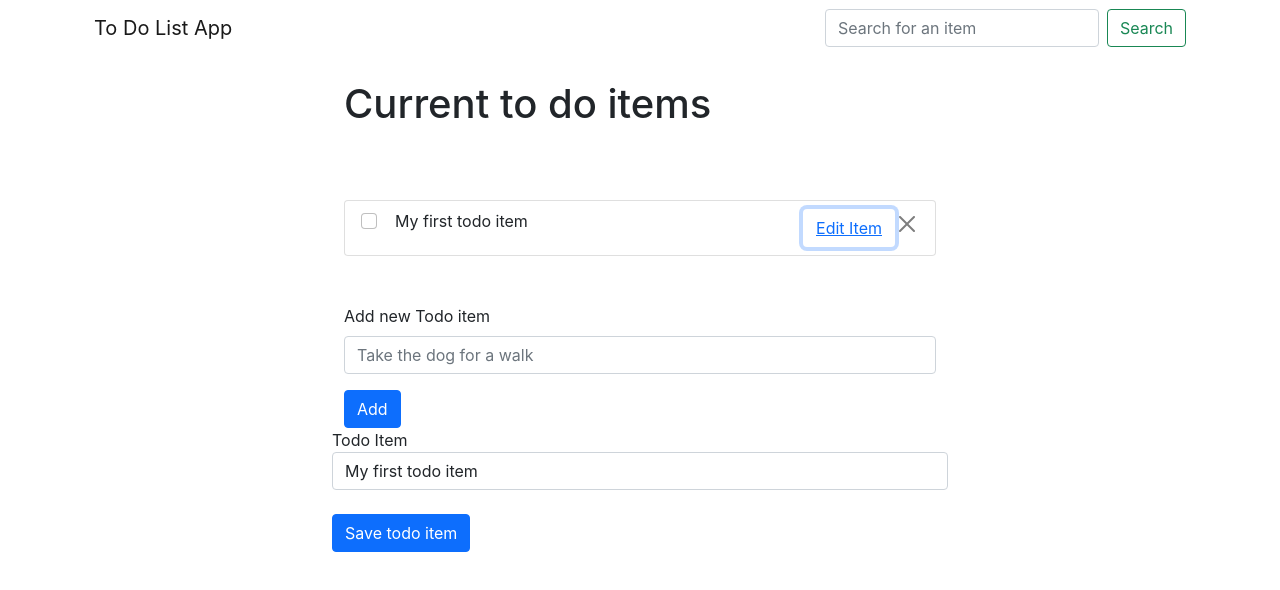
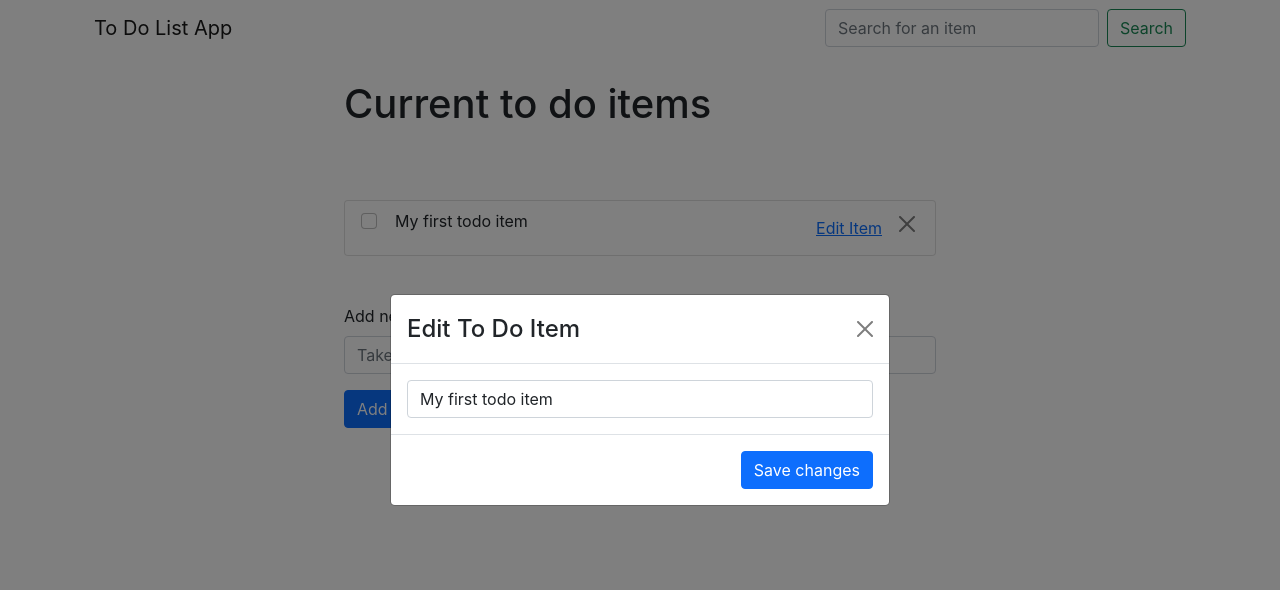
Before and after one commit to MaysenTG/React-todo_app, a React (Create React App) app: page / in a window 1280 px wide. Both pictures are taken after a click on the button "Edit Item". Shown: the top 590 px of the page. Built offline with nearby package versions, Linux system fonts and the light colour scheme.

Commit message:
implement modal to edit to do item

```diff
--- a/package.json
+++ b/package.json
@@ -8,8 +8,10 @@
     "@testing-library/jest-dom": "^5.11.4",
     "@testing-library/react": "^11.1.0",
     "@testing-library/user-event": "^12.1.10",
+    "bootstrap": "^5.1.1",
     "json-server": "^0.17.0",
     "react": "^17.0.2",
+    "react-bootstrap": "^2.0.0-rc.0",
     "react-dom": "^17.0.2",
     "react-router-dom": "^5.3.0",
     "react-scripts": "4.0.3",
--- a/src/Components/pages/EditItem.js
+++ b/src/Components/pages/EditItem.js
@@ -1,4 +1,5 @@
 import React, { Component } from 'react'
+import { Modal, Button } from 'react-bootstrap'
 
 class EditItem extends Component {
     constructor(props) {
@@ -7,19 +8,33 @@ class EditItem extends Component {
             visibility: this.props.visibility,
             editItem: this.props.itemToEdit,
             todoList: this.props.allTodos,
-            newInputValue: ''
+            newInputValue: '',
+            showModal: true
         }
     }
 
     makeChanges() {
-        const itemToEdit = this.state.editItem
-        const listWithoutItem = this.state.todoList.filter(item => item !== itemToEdit)
+        const newTitle = this.state.newInputValue
+        this.setState({ showModal: false })
 
-        itemToEdit.title = this.state.newInputValue
+        if(newTitle === '') {
+            alert("Please enter a valid item!")
+        }
+        else {
+            const itemToEdit = this.state.editItem
+            const listWithoutItem = this.state.todoList.filter(item => item !== itemToEdit)
 
-        listWithoutItem.push(itemToEdit)
+            itemToEdit.title = newTitle
 
-        localStorage.setItem("todo-list", JSON.stringify(listWithoutItem))
+            listWithoutItem.push(itemToEdit)
+
+            localStorage.setItem("todo-list", JSON.stringify(listWithoutItem))
+            this.setState({ todoList: listWithoutItem })
+
+            window.location.reload(false)
+        }
+
+
     }
 
     handleChange(e) {
@@ -29,16 +44,17 @@ class EditItem extends Component {
 
     render() {
         return (
-            <div>
-                <form onSubmit={() => { this.makeChanges() }}>
-                    <div className="form-group">
-                        <label htmlFor="editTodoItem">Todo Item</label>
-                        <input type="text" className="form-control" id="editTodoItem" defaultValue={this.state.editItem.title} onChange={this.handleChange.bind(this)}/>
-                    </div>
-                    <br/>
-                    <button type="submit" className="btn btn-primary">Save todo item</button>
-                </form>
-            </div>
+            <Modal aria-labelledby="contained-modal-title-vcenter" centered show={this.state.showModal} onHide={() => {this.setState({ showModal: false })}}>
+                <Modal.Header closeButton>
+                    <Modal.Title>Edit To Do Item</Modal.Title>
+                </Modal.Header>
+                <Modal.Body>
+                    <input type="text" className="form-control" id="editTodoItem" defaultValue={this.state.editItem.title} onChange={this.handleChange.bind(this)}/>
+                </Modal.Body>
+                <Modal.Footer>
+                    <button type="submit" className="btn btn-primary" onClick={() => { this.makeChanges() }}>Save changes</button>
+                </Modal.Footer>
+            </Modal>
         )
     }
 }
--- a/src/Components/pages/Todo.js
+++ b/src/Components/pages/Todo.js
@@ -10,7 +10,8 @@ class Todo extends Component {
             progress: 0,
             showProgress: false,
             ShowEdit: false,
-            itemToEdit: null
+            itemToEdit: null,
+            showModal: "false"
         }
     }
 
@@ -95,6 +96,7 @@ class Todo extends Component {
     handleShowEdit = (todoList) => {
         this.setState({ ShowEdit: true })
         this.setState({ itemToEdit: todoList })
+        this.setState({ showModal: "true" })
     }
 
     componentDidMount() {
@@ -108,6 +110,8 @@ class Todo extends Component {
     render() {
         return (
             <div className="container-fluid w-50">
+
+                {this.state.ShowEdit && <EditItem visibility={this.state.ShowEdit} itemToEdit={this.state.itemToEdit} allTodos={this.state.todoitem} showModal={this.state.showModal}/>}
                 <br/>
                 <div className="container-fluid">
                     <h1>Current to do items</h1>
@@ -160,8 +164,6 @@ class Todo extends Component {
                         <button type="submit" className="btn btn-primary">Add</button>
                     </form>
                 </div>
-
-                {this.state.ShowEdit && <EditItem visibility={this.state.ShowEdit} itemToEdit={this.state.itemToEdit} allTodos={this.state.todoitem}/>}
             </div>
         )
     }
```
Also changed, not shown: src/index.css (line endings or trailing spaces), 2 other files (tests, documents, lock files or other folders).
